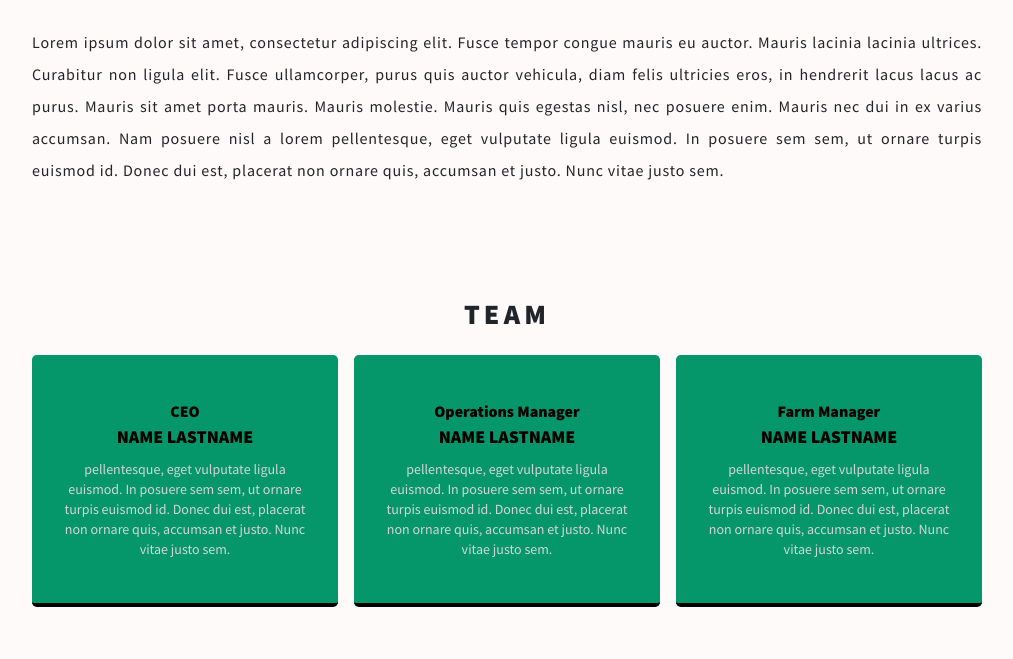
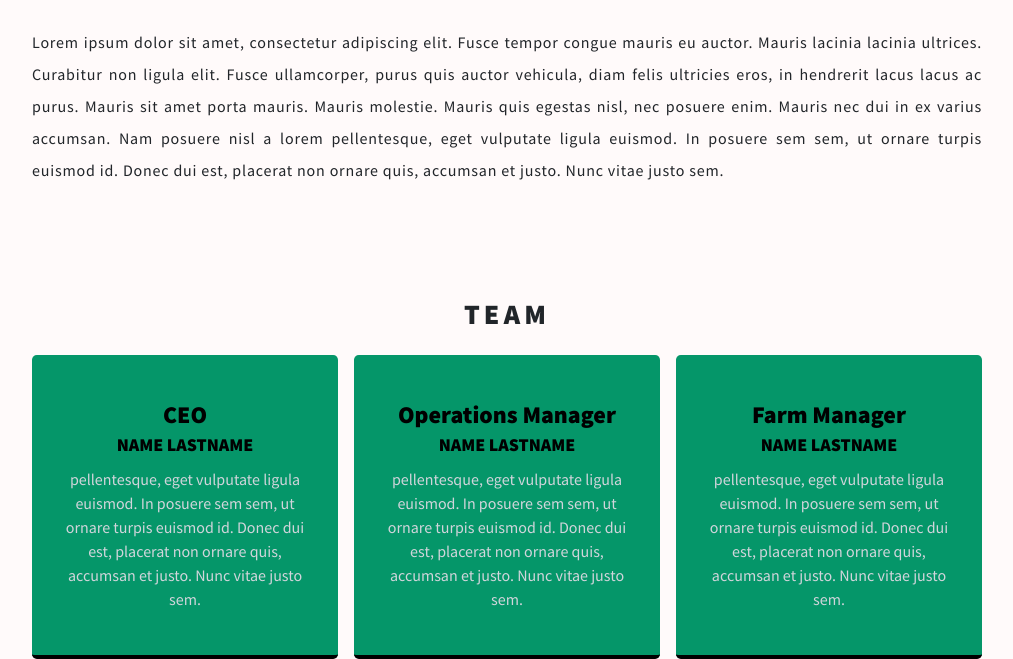
Before and after one commit to kbelloo/femiadebayofarms, a plain HTML site: page index.html in a window 1280 px wide. Shown: the part 664-1323 px from the top of the page, without its empty margins (133-1146 px from the left). Before the commit the page ends 1271 px from the top, so only its background shows below. Drawn offline with nearby package versions, Linux system fonts and the light colour scheme.

Commit message:
fix:team

```diff
--- a/index.html
+++ b/index.html
@@ -105,11 +105,11 @@
 
                     <div class="bg-green-600 p-6 flex flex-col justify-center items-center rounded-lg border-b-4 border-black mt-4 sm:mx-2 h-full sm:p-3 md:p-8">
 
-                        <div class="font-bold text-black text-center">CEO</div>
+                        <div class="font-bold text-black text-2xl text-center">CEO</div>
 
                         <div class="font-bold text-black text-center uppercase text-lg">Name Lastname</div>
 
-                        <div class="text-center mt-2 text-sm text-gray-300">pellentesque, eget vulputate ligula euismod. In posuere sem sem, ut ornare turpis euismod id. Donec dui est, placerat non ornare quis, accumsan et justo. Nunc vitae justo sem.</div>
+                        <div class="text-center mt-2 text-md text-gray-300">pellentesque, eget vulputate ligula euismod. In posuere sem sem, ut ornare turpis euismod id. Donec dui est, placerat non ornare quis, accumsan et justo. Nunc vitae justo sem.</div>
 
                     </div>
 
@@ -119,11 +119,11 @@
 
                     <div class="bg-green-600 p-6 flex flex-col justify-center items-center rounded-lg border-b-4 border-black mt-4 sm:mx-2 h-full sm:p-3 md:p-8">
 
-                        <div class="font-bold text-black text-center">Operations Manager</div>
+                        <div class="font-bold text-black text-center text-2xl">Operations Manager</div>
 
                         <div class="font-bold text-black text-center uppercase text-lg">Name Lastname</div>
 
-                        <div class="text-center mt-2 text-sm text-gray-300">pellentesque, eget vulputate ligula euismod. In posuere sem sem, ut ornare turpis euismod id. Donec dui est, placerat non ornare quis, accumsan et justo. Nunc vitae justo sem.</div>
+                        <div class="text-center mt-2 text-md text-gray-300">pellentesque, eget vulputate ligula euismod. In posuere sem sem, ut ornare turpis euismod id. Donec dui est, placerat non ornare quis, accumsan et justo. Nunc vitae justo sem.</div>
 
                     </div>
 
@@ -133,11 +133,11 @@
 
                     <div class="bg-green-600 p-6 flex flex-col justify-center items-center rounded-lg border-b-4 border-black mt-4 sm:mx-2 h-full sm:p-3 md:p-8">
 
-                        <div class="font-bold text-black text-center">Farm Manager</div>
+                        <div class="font-bold text-black text-center text-2xl">Farm Manager</div>
 
                         <div class="font-bold text-black text-center uppercase text-lg">Name Lastname</div>
 
-                        <div class="text-center mt-2 text-sm text-gray-300">pellentesque, eget vulputate ligula euismod. In posuere sem sem, ut ornare turpis euismod id. Donec dui est, placerat non ornare quis, accumsan et justo. Nunc vitae justo sem.</div>
+                        <div class="text-center mt-2 text-md text-gray-300">pellentesque, eget vulputate ligula euismod. In posuere sem sem, ut ornare turpis euismod id. Donec dui est, placerat non ornare quis, accumsan et justo. Nunc vitae justo sem.</div>
 
                     </div>
 
```
